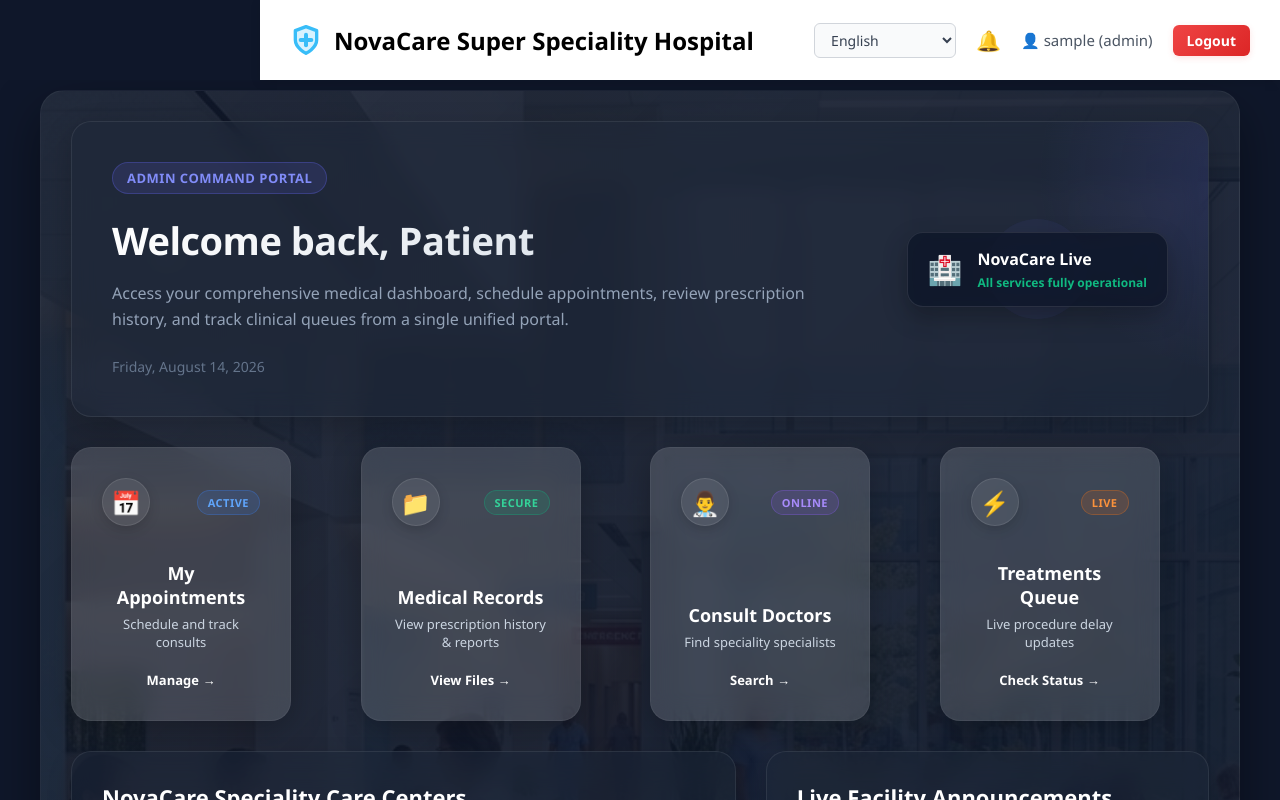
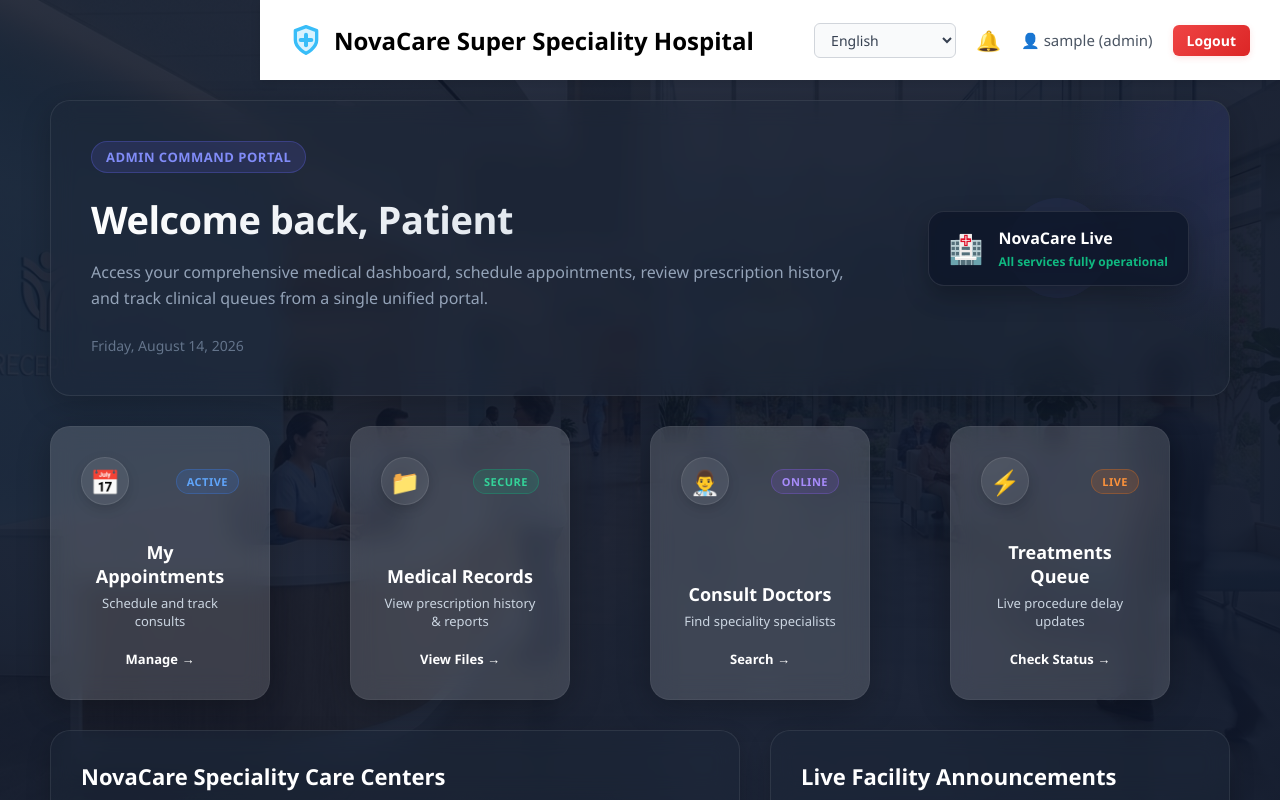
Before and after one commit to VIKNESH-2007/HospitalInformation, a React (Create React App) app in the folder my project/my-app/: page /home in a window 1280 px wide. Built offline with nearby package versions, Linux system fonts and the light colour scheme; sample sign-in values are in the browser's storage.

Commit message:
Set hospital background image globally on layout and make home dashboard transparent

```diff
--- a/my project/my-app/src/layouts/MainLayout.css
+++ b/my project/my-app/src/layouts/MainLayout.css
@@ -2,7 +2,9 @@
   display: flex;
   height: 100vh;
   overflow: hidden;
-  background-color: #0f172a;
+  background: linear-gradient(135deg, rgba(15, 23, 42, 0.88) 0%, rgba(15, 23, 42, 0.95) 100%),
+              url('./hospital_scenary_bg.jpg') no-repeat center center fixed;
+  background-size: cover;
 }
 
 .main {
--- a/my project/my-app/src/pages/Home.css
+++ b/my project/my-app/src/pages/Home.css
@@ -6,17 +6,9 @@
   gap: 30px;
   max-width: 1200px;
   margin: 10px auto;
-  padding: 30px;
+  padding: 10px;
   font-family: 'Outfit', 'Inter', -apple-system, BlinkMacSystemFont, "Segoe UI", Roboto, sans-serif;
   color: #f1f5f9;
-
-  /* High-end Hospital Scene Overlay Background */
-  background: linear-gradient(135deg, rgba(15, 23, 42, 0.88) 0%, rgba(15, 23, 42, 0.95) 100%),
-              url('./hospital_scenary_bg.jpg') no-repeat center center;
-  background-size: cover;
-  border-radius: 24px;
-  border: 1px solid rgba(255, 255, 255, 0.05);
-  box-shadow: 0 20px 50px rgba(0, 0, 0, 0.4);
 }
 
 /* Hero Banner */
```
Also changed, not shown: my project/my-app/src/layouts/hospital_scenary_bg.jpg (added).
